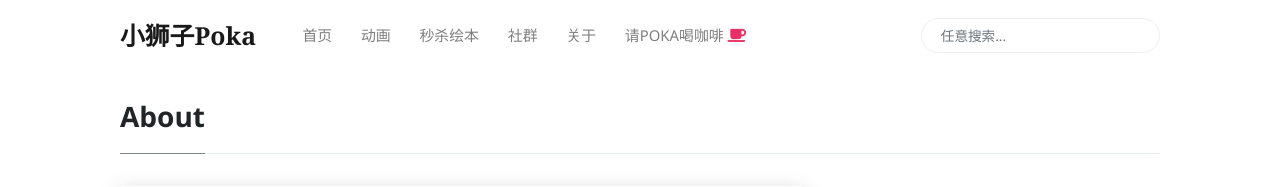
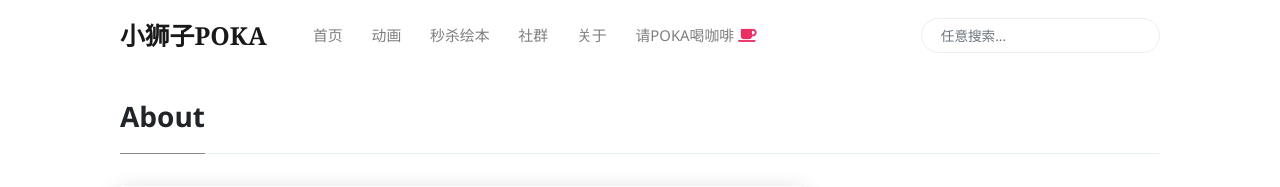
Before and after one commit to funkidsvip/poka.github.io, a Jekyll site: the page built from _pages/about.md, in a window 1280 px wide. Shown: the top 187 px of the page. Built offline with Jekyll 4.4.1, drawn with Linux system fonts in a browser that asks for light colours; nearby versions of some CDN libraries; comment, search, counter and statistics services are not loaded.

```diff
--- a/_config.yml
+++ b/_config.yml
@@ -1,5 +1,5 @@
 # Site
-name: '小狮子Poka'
+name: '小狮子POKA'
 description: 'Mundana is a free Jekyll theme for awesome people like you, Medium like.'
 logo: 'assets/images/logo.png'
 favicon: 'assets/images/favicon.ico'
```
